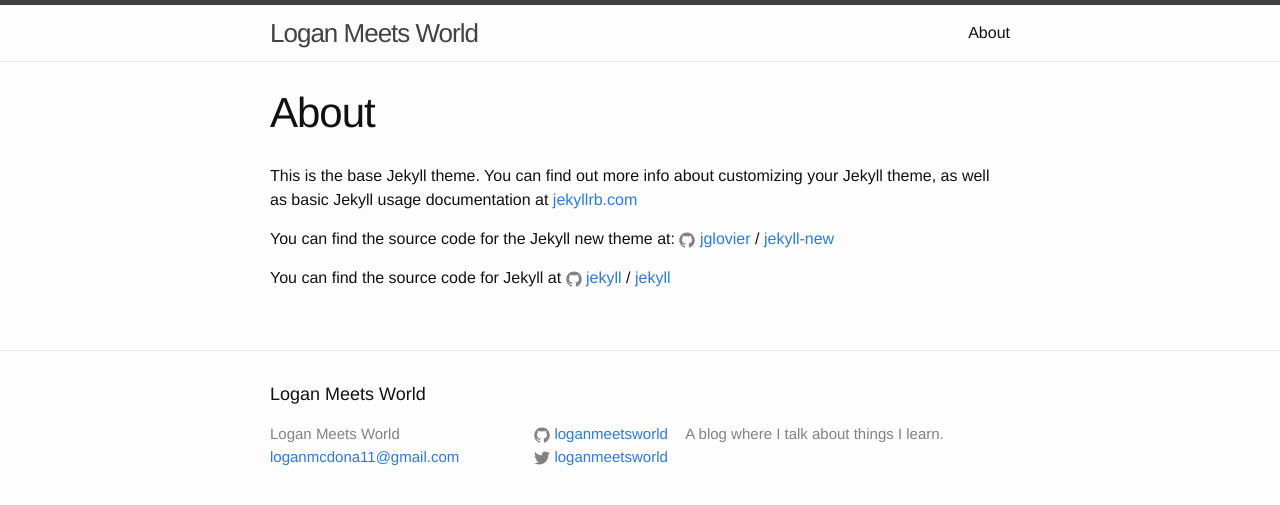
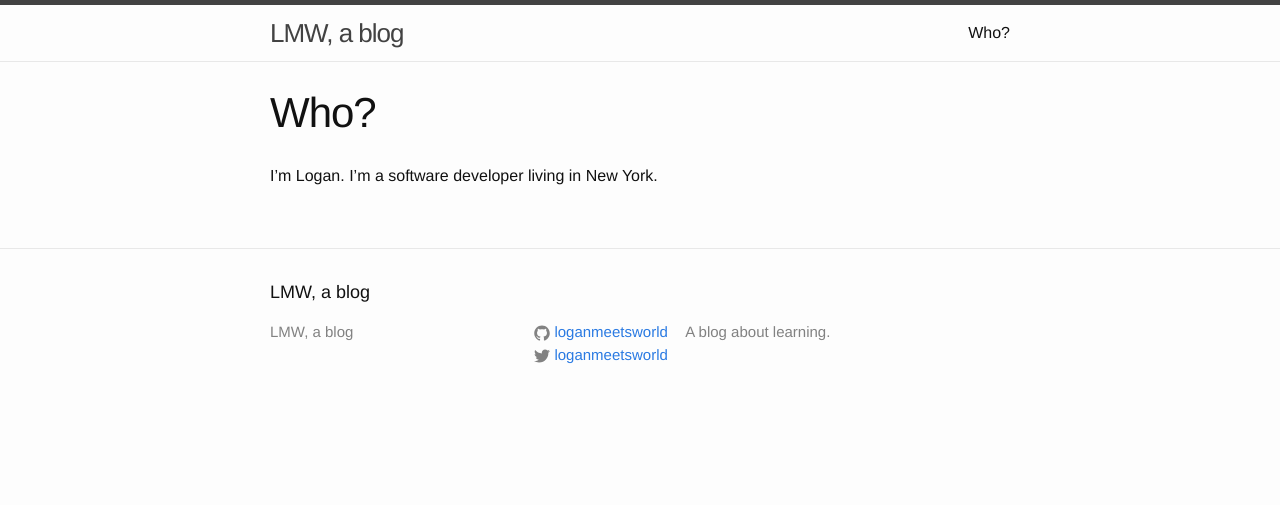
Before and after one commit to ghazaal71/loganmeetsworld, a Jekyll site: the page built from about.md, in a window 1280 px wide. Shown: the top 505 px of the page. Built offline with Jekyll 4.4.1, drawn with Linux system fonts in a browser that asks for light colours.

Commit message:
small update

```diff
--- a/_config.yml
+++ b/_config.yml
@@ -6,12 +6,11 @@
 # 'jekyll serve'. If you change this file, please restart the server process.
 
 # Site settings
-title: Logan Meets World
-email: loganmcdona11@gmail.com
+title: LMW, a blog
 description: > # this means to ignore newlines until "baseurl:"
-  A blog where I talk about things I learn.
+  A blog about learning.
 baseurl: "" # the subpath of your site, e.g. /blog
-url: "http://loganmeetsworld.com" # the base hostname & protocol for your site
+url: "https://loganmeetsworld.com" # the base hostname & protocol for your site
 twitter_username: loganmeetsworld
 github_username:  loganmeetsworld
 
--- a/about.md
+++ b/about.md
@@ -1,15 +1,7 @@
 ---
 layout: page
-title: About
-permalink: /about/
+title: Who?
+permalink: /who/
 ---
 
-This is the base Jekyll theme. You can find out more info about customizing your Jekyll theme, as well as basic Jekyll usage documentation at [jekyllrb.com](http://jekyllrb.com/)
-
-You can find the source code for the Jekyll new theme at:
-{% include icon-github.html username="jglovier" %} /
-[jekyll-new](https://github.com/jglovier/jekyll-new)
-
-You can find the source code for Jekyll at
-{% include icon-github.html username="jekyll" %} /
-[jekyll](https://github.com/jekyll/jekyll)
+I'm Logan. I'm a software developer living in New York.
```
Also changed, not shown: _posts/2017-05-02-welcome-to-jekyll.markdown (deleted, +0 -25 lines).
